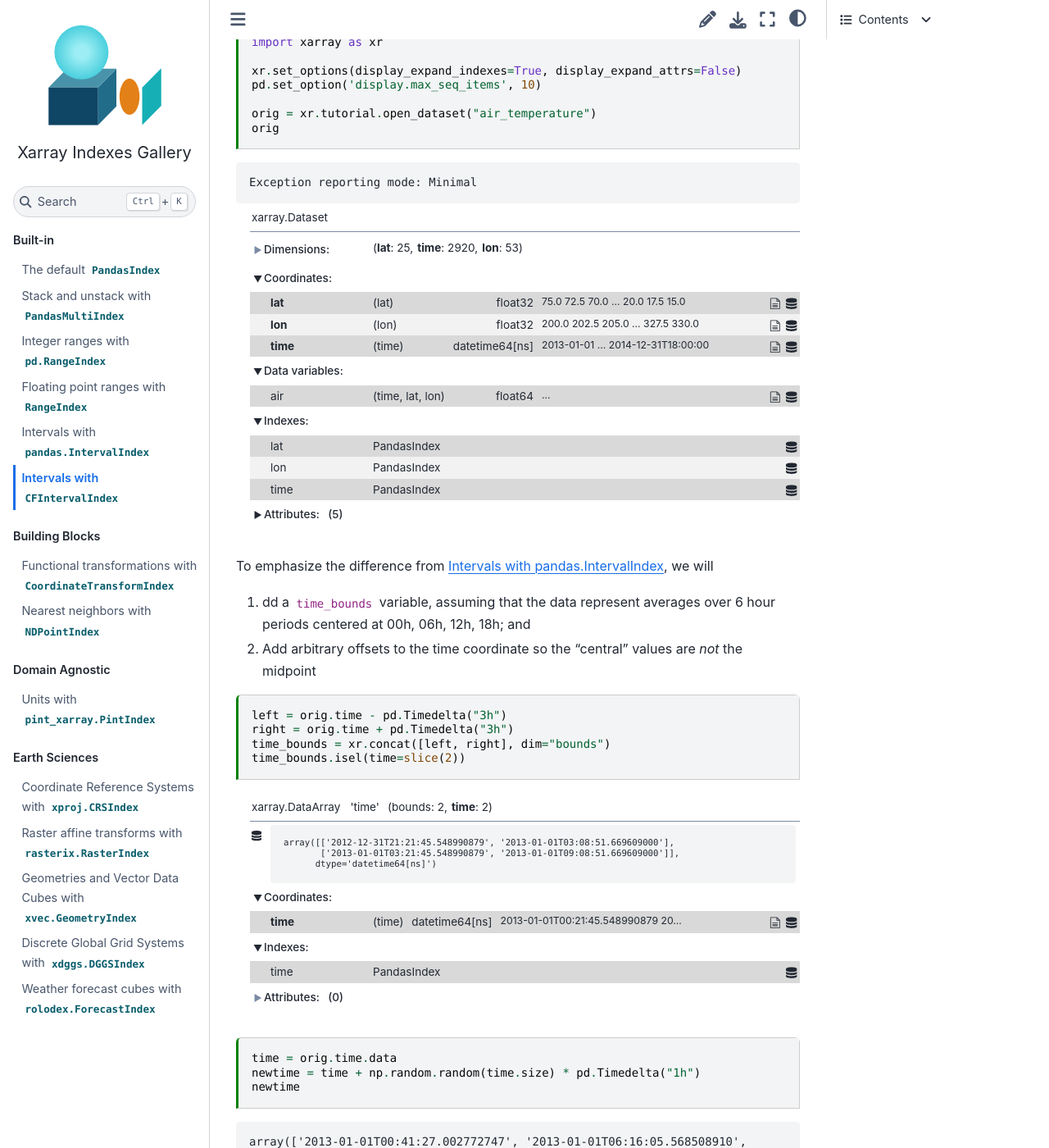
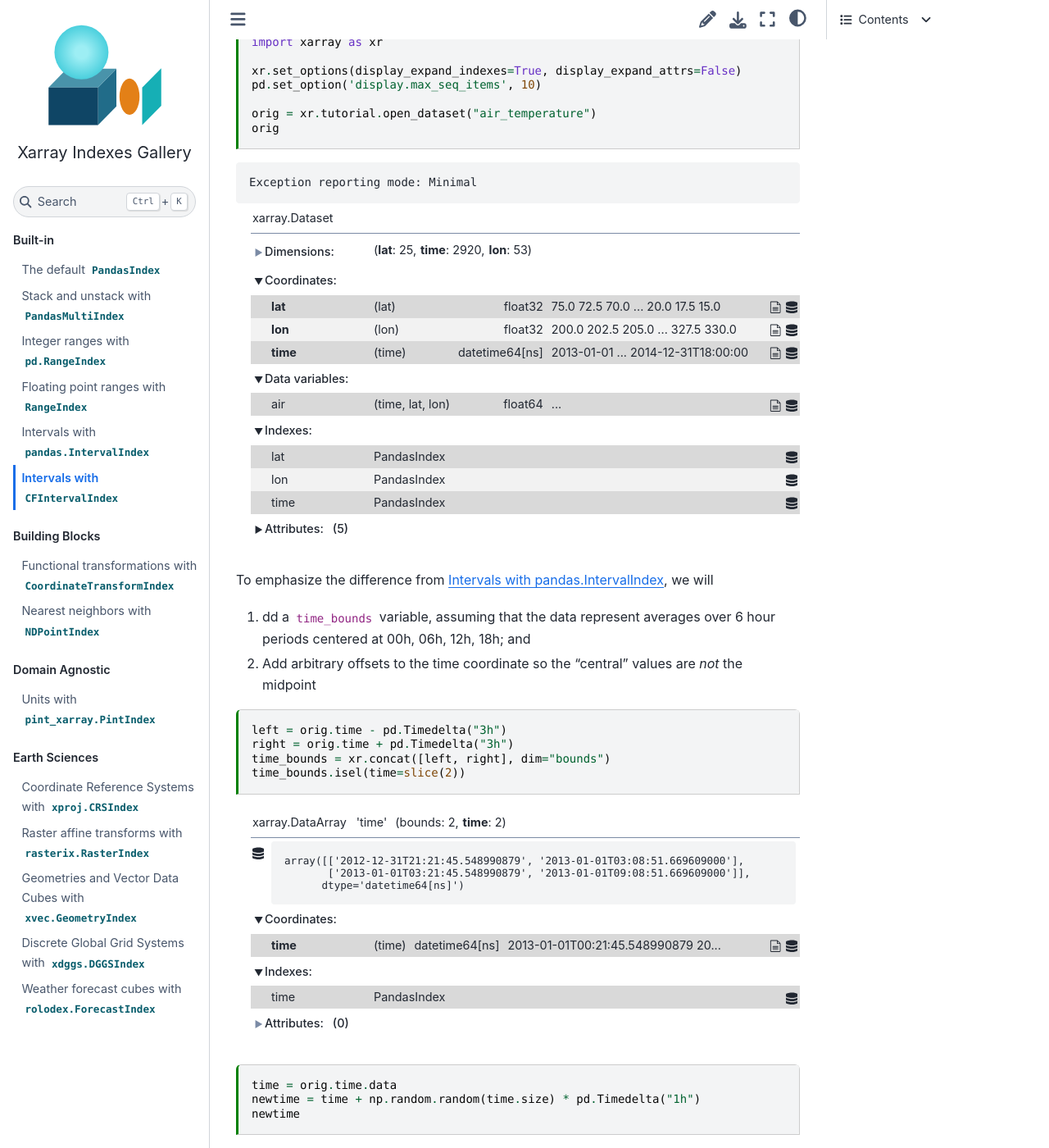
Before and after one commit to xarray-contrib/xarray-indexes, a Sphinx documentation site: the page built from docs/builtin/cfinterval.ipynb, in a window 1280 px wide and 1400 px high, scrolled down 784 px. Shown: the whole window at 82% size. Built offline with Sphinx 7.4.7 and the Sphinx Book theme 1.1.4, drawn with Linux system fonts in a browser that asks for light colours.

Commit message:
bump font size a bit for presentation

```diff
--- a/docs/_static/style.css
+++ b/docs/_static/style.css
@@ -26,7 +26,7 @@ code.literal {
     from var(--pst-color-on-background) h s calc(l - 15)
   );
 
-  font-size: 0.85em;
+  font-size: 0.9em;
   margin-left: 1.25em;
 }
 
@@ -44,7 +44,7 @@ html[data-theme="dark"] .xr-wrap {
 .xr-array-wrap,
 .xr-var-data,
 .xr-var-preview {
-  font-size: 0.9em;
+  /* font-size: 0.9em; */
 }
 .gp {
   color: darkorange;
```
